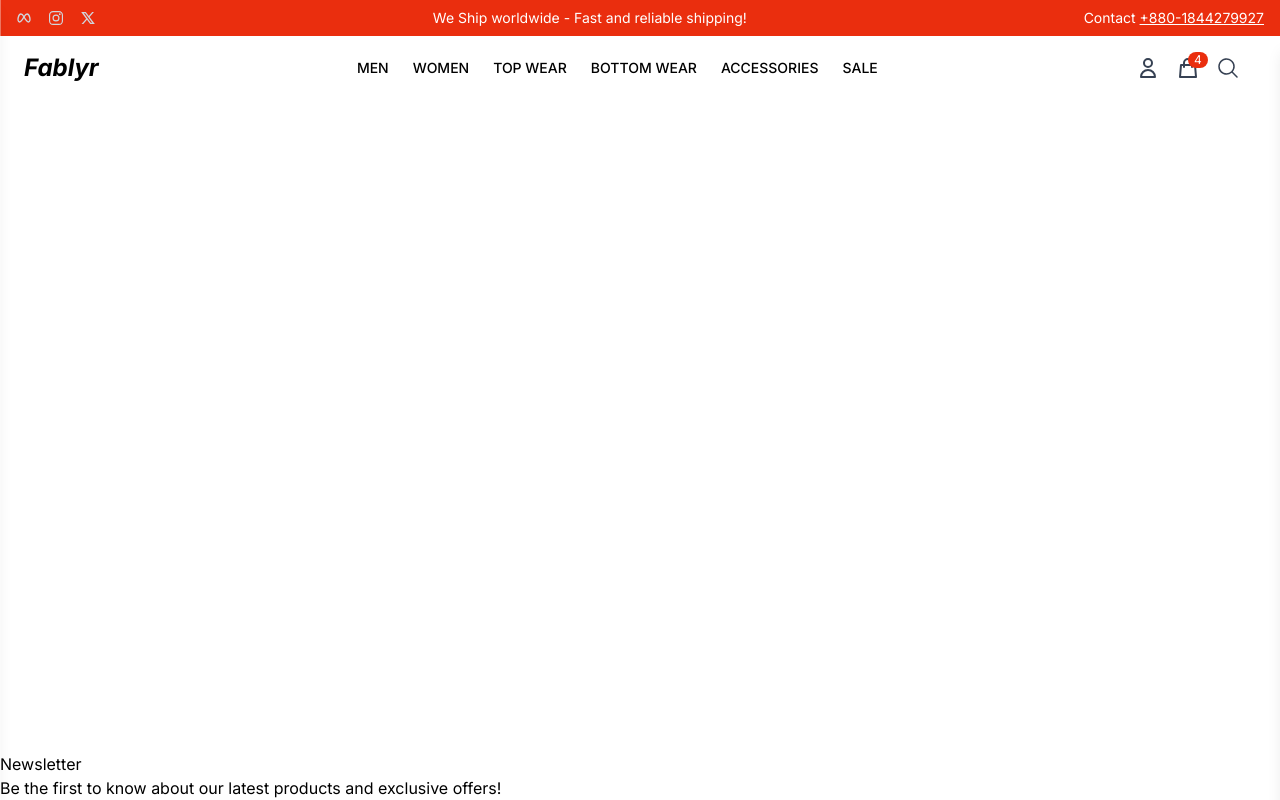
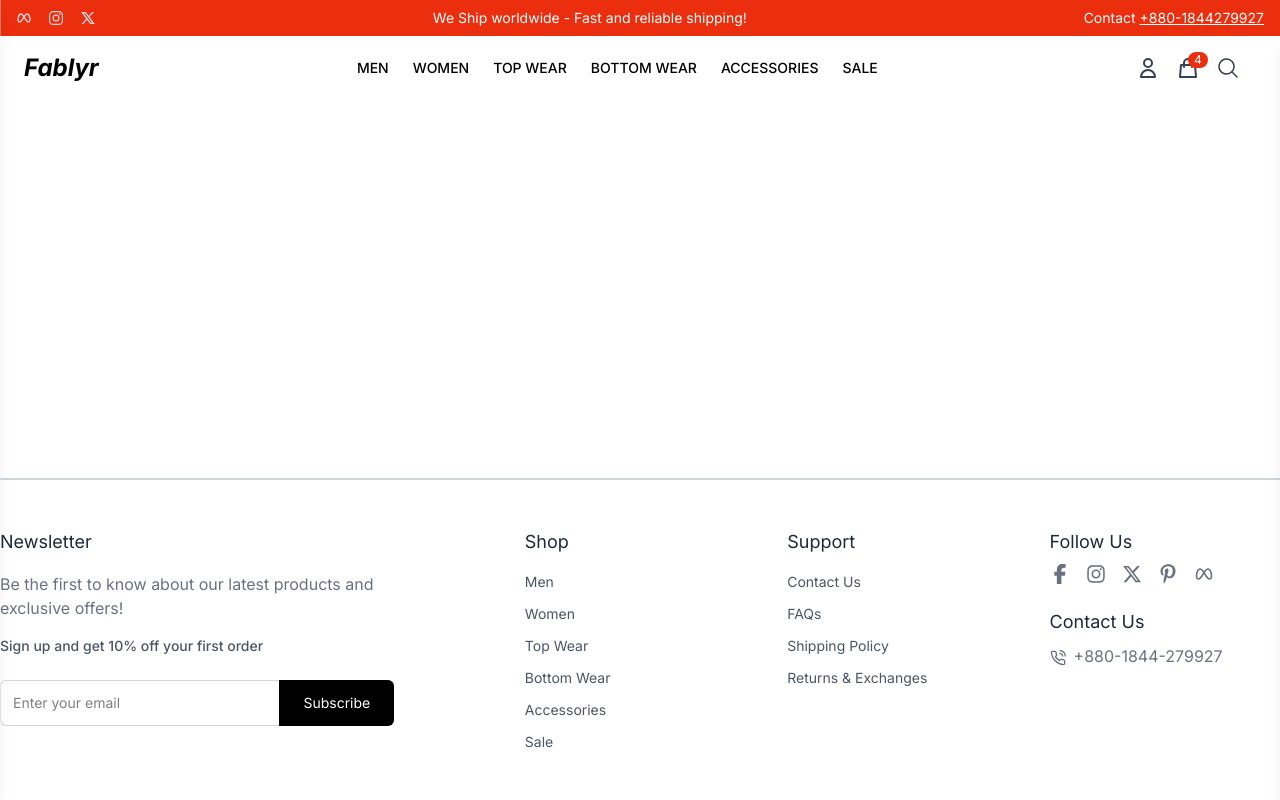
Before and after one commit to Mushfiq-Alam71/Fablyr-Ecommerce, a React (Vite) app in the folder frontend/: page / in a window 1280 px wide. Built offline with nearby package versions, Linux system fonts and the light colour scheme.

Commit message:
footer creation complete

```diff
--- a/frontend/src/components/Common/Footer.jsx
+++ b/frontend/src/components/Common/Footer.jsx
@@ -1,18 +1,92 @@
-import React from 'react'
-import { Link } from 'react-router'
-import { FaFacebookF, FaInstagram, FaXTwitter, FaPinterestP } from 'react-icons/fa6'
+import { Link } from 'react-router';
+import { FaFacebookF, FaInstagram, FaXTwitter, FaPinterestP } from 'react-icons/fa6';
+import { TbBrandMeta } from "react-icons/tb";
+import { FiPhoneCall } from "react-icons/fi";
+
 
 const Footer = () => {
    return (
-      <footer>
-         <div>
+      <footer className='border-t-2 border-gray-300 py-12'>
+         {/* 📌 Changed to a 5-column grid on large screens to tighten the gaps */}
+         <div className='container mx-auto grid grid-cols-1 md:grid-cols-2 lg:grid-cols-5 gap-8 px-4 lg:px-0'>
+
+            {/* newsletter - 📌 Spans 2 out of the 5 columns */}
+            <div className='lg:col-span-2'>
+               <h3 className='text-lg text-gray-800 mb-4'>Newsletter</h3>
+               <p className='text-gray-500 mb-4 lg:w-4/5'>Be the first to know about our latest products and exclusive offers!</p>
+               <p className='font-medium text-sm text-gray-600 mb-6'>Sign up and get 10% off your first order</p>
+
+               {/* newsletter form */}
+               <form action="" className='flex lg:w-4/5'>
+                  <input
+                     type="email"
+                     placeholder='Enter your email'
+                     className='p-3 w-full text-sm border-t border-b border-l border-gray-300 rounded-l-md focus:outline-none focus:ring-2 focus:ring-blue-500 transition-all'
+                  />
+                  <button type='submit' className='bg-black text-white px-6 py-3 text-sm rounded-r-md hover:bg-gray-800 transition-all'>
+                     Subscribe
+                  </button>
+               </form>
+            </div>
+
+            {/* shop links */}
             <div>
-               <h3>Newsletter</h3>
-               <p>Be the first to know about our latest products and exclusive offers!</p>
+               <h3 className='text-lg text-gray-800 mb-4'>Shop</h3>
+               {/* ✅ FIXED HTML: Every link gets its own list item. The space-y-2 goes on the ul. */}
+               <ul className='space-y-3 text-sm text-gray-600'>
+                  <li><Link to="#" className='hover:text-gray-900 transition-colors'>Men</Link></li>
+                  <li><Link to="#" className='hover:text-gray-900 transition-colors'>Women</Link></li>
+                  <li><Link to="#" className='hover:text-gray-900 transition-colors'>Top Wear</Link></li>
+                  <li><Link to="#" className='hover:text-gray-900 transition-colors'>Bottom Wear</Link></li>
+                  <li><Link to="#" className='hover:text-gray-900 transition-colors'>Accessories</Link></li>
+                  <li><Link to="#" className='hover:text-gray-900 transition-colors'>Sale</Link></li>
+               </ul>
+            </div>
+
+            {/* support links */}
+            <div>
+               <h3 className='text-lg text-gray-800 mb-4'>Support</h3>
+               <ul className='space-y-3 text-sm text-gray-600'>
+                  <li><Link to="#" className='hover:text-gray-900 transition-colors'>Contact Us</Link></li>
+                  <li><Link to="#" className='hover:text-gray-900 transition-colors'>FAQs</Link></li>
+                  <li><Link to="#" className='hover:text-gray-900 transition-colors'>Shipping Policy</Link></li>
+                  <li><Link to="#" className='hover:text-gray-900 transition-colors'>Returns & Exchanges</Link></li>
+               </ul>
+            </div>
+
+            {/* follow us */}
+            <div className='flex flex-col gap-6'>
+               <div>
+                  <h3 className='text-lg font-normal text-gray-800 mb-2'>Follow Us</h3>
+                  <div className='flex items-center space-x-4'>
+                     <Link to="#" className='text-gray-500 hover:text-gray-900 transition-colors'>
+                        <FaFacebookF className='h-5 w-5' />
+                     </Link>
+                     <Link to="#" className='text-gray-500 hover:text-gray-900 transition-colors'>
+                        <FaInstagram className='h-5 w-5' />
+                     </Link>
+                     <Link to="#" className='text-gray-500 hover:text-gray-900 transition-colors'>
+                        <FaXTwitter className='h-5 w-5' />
+                     </Link>
+                     <Link to="#" className='text-gray-500 hover:text-gray-900 transition-colors'>
+                        <FaPinterestP className='h-5 w-5' />
+                     </Link>
+                     <Link to="#" className='text-gray-500 hover:text-gray-900 transition-colors'>
+                        <TbBrandMeta className='h-5 w-5' />
+                     </Link>
+                  </div>
+               </div>
+               <div>
+                  <h3 className='text-lg font-normal text-gray-800 mb-2'>Contact Us</h3>
+                  <p>
+                     <FiPhoneCall className='inline-block mr-2 text-gray-500 hover:text-gray-900 transition-colors' />
+                     <span className='text-gray-500 hover:text-gray-900 transition-colors'>+880-1844-279927</span>
+                  </p>
+               </div>
             </div>
          </div>
       </footer>
-   )
-}
+   );
+};
 
-export default Footer
+export default Footer;
```
